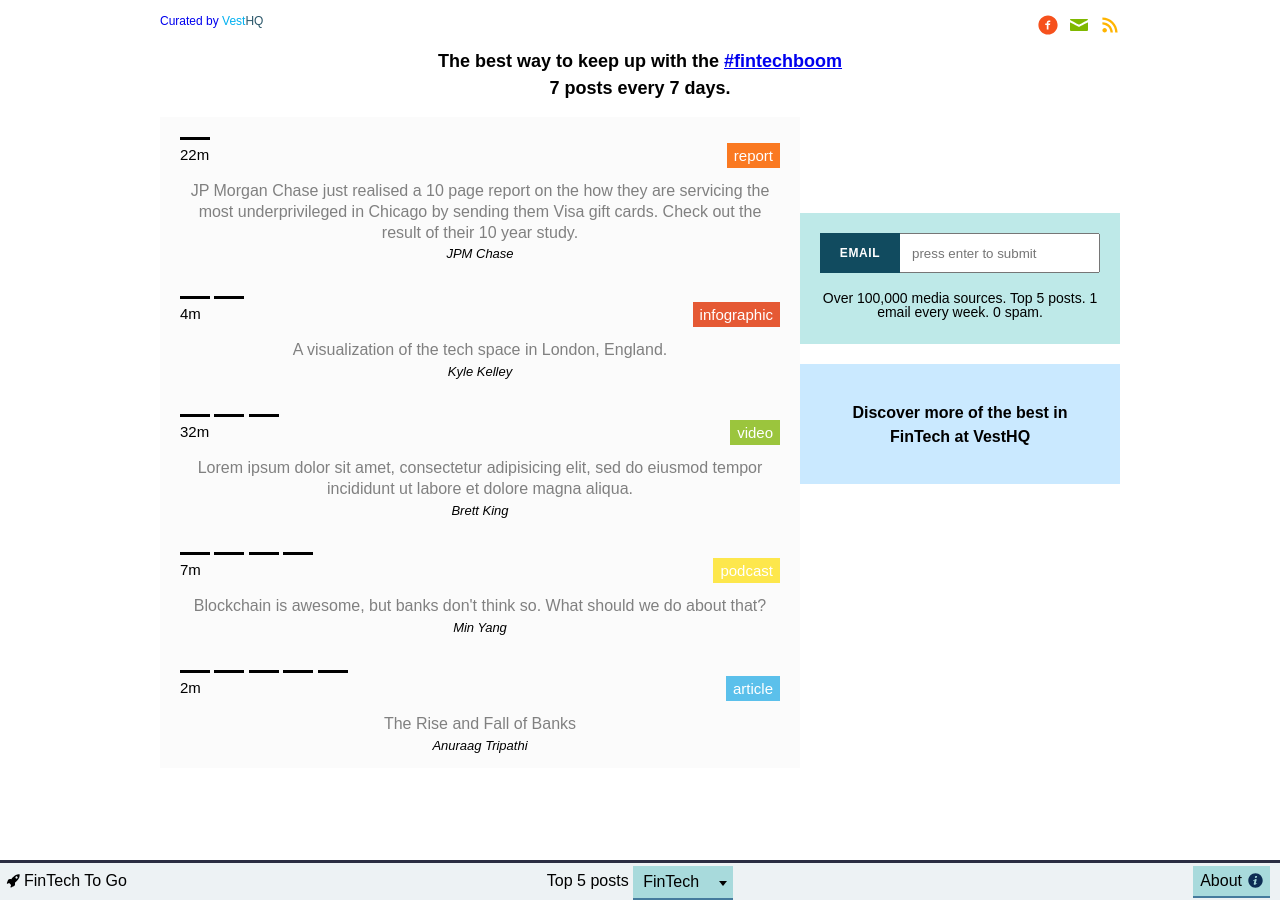
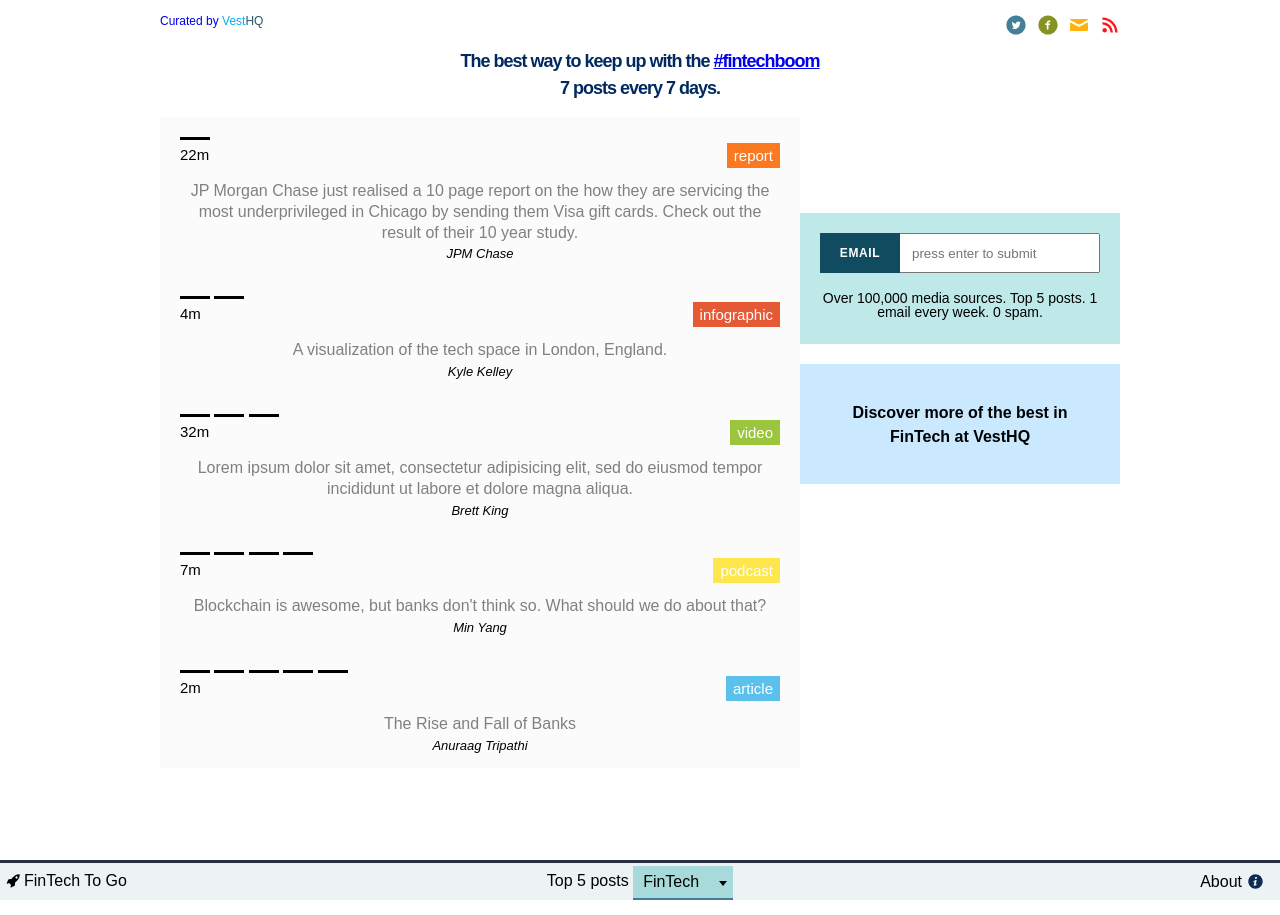
Before and after one commit to VestHQ/FinTechToGo, a Jekyll site: the page built from index.html, in a window 1280 px wide. Built offline with Jekyll 4.4.1, drawn with Linux system fonts in a browser that asks for light colours; some web fonts are replaced; comment, search, counter and statistics services are not loaded.

Commit message:
updated social media icons
got rid of twitter javascript

```diff
--- a/_includes/footer.html
+++ b/_includes/footer.html
@@ -5,7 +5,9 @@
     </h3>
 
     <div>
-      <a href="https://twitter.com/thisisvest" class="twitter-follow-button" data-show-count="false" data-show-screen-name="false"></a>
+      <a href="https://twitter.com/intent/follow?original_referer=http%3A%2F%2F127.0.0.1%3A4000%2F&ref_src=twsrc%5Etfw&region=follow_link&screen_name=thisisvest&tw_p=followbutton" target="_blank">
+        <img src="/assets/img/twitter-with-circle.svg" alt="twitter share" />
+      </a>
 
       <a href="https://www.facebook.com/sharer/sharer.php?u=fintechtogo.com" target="_blank">
         <img src="/assets/img/facebook-with-circle.svg" alt="facebook share" />
--- a/_includes/scripts.html
+++ b/_includes/scripts.html
@@ -16,6 +16,3 @@
 <!-- jQuery Scripts -->
 <script type="text/javascript" src="{{ site.baseurl }}/assets/js/jquery-2.2.3.min.js" ></script>
 <script type="text/javascript" src="{{ site.baseurl }}/assets/js/my-javascript.js"></script>
-
-<!-- Twitter -->
-<script>!function(d,s,id){var js,fjs=d.getElementsByTagName(s)[0],p=/^http:/.test(d.location)?'http':'https';if(!d.getElementById(id)){js=d.createElement(s);js.id=id;js.src=p+'://platform.twitter.com/widgets.js';fjs.parentNode.insertBefore(js,fjs);}}(document, 'script', 'twitter-wjs');</script>
--- a/_sass/1-base/type.sass
+++ b/_sass/1-base/type.sass
@@ -46,6 +46,13 @@
   #vest-site:visited
     color: black
 
+footer h2
+  color: #01295F
+  letter-spacing: -1px
+  font-size: 18px
+  font-weight: 600
+  line-height: 1.5
+
 // Links
 .tag
   margin: auto
--- a/_sass/3-layout/footer.sass
+++ b/_sass/3-layout/footer.sass
@@ -30,9 +30,7 @@
     display: inline-block
     text-align: center
     margin-bottom: 15px
-    font-size: 18px
-    font-weight: 700
-    line-height: 1.5
+
 
 // Footer Media Queries
 @media screen and (max-width: 800px)
--- a/_sass/3-layout/header.sass
+++ b/_sass/3-layout/header.sass
@@ -199,13 +199,13 @@
     .button
       display: inline-block
       text-align: center
-      background-color: #A8DADC
-      border-bottom: 2px solid #457B9D
+      // background-color: #A8DADC
+      // border-bottom: 2px solid #457B9D
       padding: 7px
       margin-bottom: -8px
       cursor: pointer
     &:hover
-      color: white
+      // color: white
     img
       +size (15px)
       margin-left: 6px
```
Also changed, not shown: assets/img/facebook-with-circle.svg, assets/img/mail.svg, assets/img/rss.svg, assets/img/twitter-with-circle.svg (added), 2 other files.
